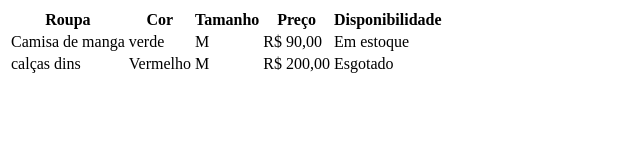
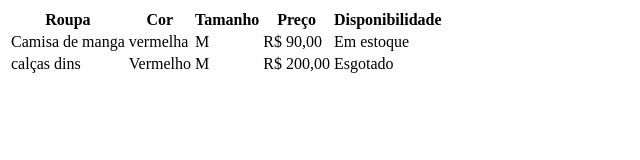
Before and after one commit to Fabio-Resende-s/aula-tabela1, a plain HTML site: page index.html in a window 1280 px wide. Shown: the full height of the page, 0-640 px from the left. Drawn offline with Linux system fonts and the light colour scheme.

Commit message:
mundando pverde para vermelhor

```diff
--- a/index.html
+++ b/index.html
@@ -16,7 +16,7 @@
         </tr>
         <tr>
             <td>Camisa de manga</td>
-            <td>verde</td>
+            <td>vermelha</td>
             <td>M</td>
             <td>R$ 90,00</td>
             <td>Em estoque</td>
```
